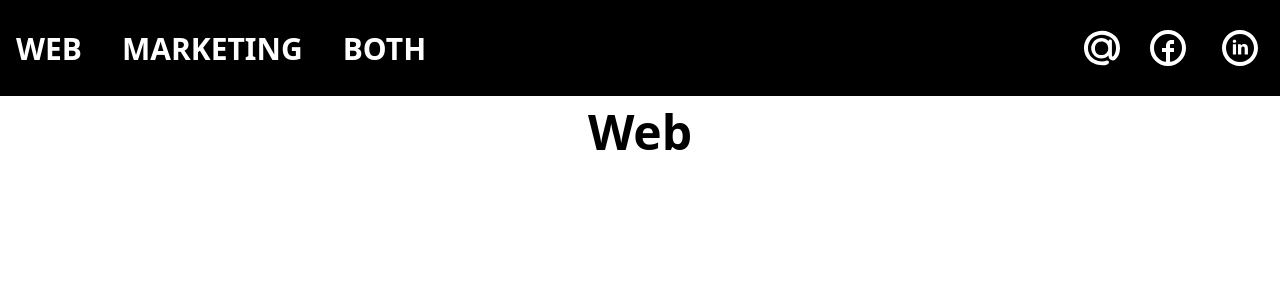
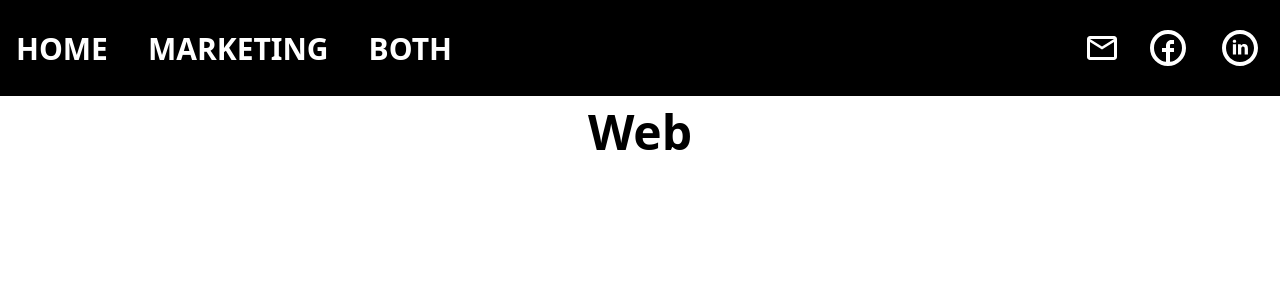
Before and after one commit to Banbanaste/Baker-n-Dozen, a Next.js app: page /web in a window 1280 px wide. Shown: the top 300 px of the page. Built offline with nearby package versions, Linux system fonts and the light colour scheme.

Commit message:
v2 patch 2

```diff
--- a/components/bottomNav.js
+++ b/components/bottomNav.js
@@ -1,13 +1,10 @@
-// Next.js libraries
-import Link from "next/link";
-
 // calendly
 import { openPopupWidget } from "react-calendly";
 
 // icons
 import { TiSocialFacebookCircular } from "react-icons/ti";
 import { TiSocialLinkedinCircular } from "react-icons/ti";
-import { SiMailDotRu } from "react-icons/si";
+import { MdMailOutline } from "react-icons/md";
 
 export default function Nav() {
   const calendlyClick = () => {
@@ -24,7 +21,7 @@ export default function Nav() {
         </a>
         <div className="flex text-3xl w-1/2 justify-between items-center">
           <a href="" className="hover:text-very_blue cursor-pointer text-2xl">
-            <SiMailDotRu />
+            <MdMailOutline />
           </a>
           <a href="" className="hover:text-very_blue cursor-pointer">
             <TiSocialFacebookCircular />
--- a/components/nav.js
+++ b/components/nav.js
@@ -4,26 +4,26 @@ import Link from "next/link";
 // icons
 import { TiSocialFacebookCircular } from "react-icons/ti";
 import { TiSocialLinkedinCircular } from "react-icons/ti";
-import { SiMailDotRu } from "react-icons/si";
+import { MdMailOutline } from "react-icons/md";
 
-export default function Nav() {
+export default function Nav(props) {
   return (
     <nav className="bg-black text-white">
       <div className="flex flex-wrap items-center h-full font-bold uppercase container mx-auto justify-between py-6 px-4">
         <div className="flex text-3xl phone:w-full phone:justify-between phone:text-2xl">
-          <Link href="/web">
+          <Link href={`/${props.a === "home" ? "" : props.a}`}>
             <h1 className="larger:mr-10 hover:text-very_blue cursor-pointer">
-              Web
+              {props.a}
             </h1>
           </Link>
-          <Link href="/marketing">
+          <Link href={`/${props.b}`}>
             <h1 className="larger:mr-10 hover:text-very_blue cursor-pointer">
-              Marketing
+              {props.b}
             </h1>
           </Link>
-          <Link href="/both">
+          <Link href={`/${props.c}`}>
             <h1 className="larger:mr-10 hover:text-very_blue cursor-pointer">
-              Both
+              {props.c}
             </h1>
           </Link>
         </div>
@@ -32,7 +32,7 @@ export default function Nav() {
             href=""
             className="mr-6 hover:text-very_blue cursor-pointer text-4xl self-center"
           >
-            <SiMailDotRu />
+            <MdMailOutline />
           </a>
           <a href="" className="mr-6 hover:text-very_blue cursor-pointer">
             <TiSocialFacebookCircular />
--- a/pages/both.js
+++ b/pages/both.js
@@ -1,11 +1,11 @@
 // components
-import Nav from '../components/nav'
+import Nav from "../components/nav";
 
 export default function BothPage() {
   return (
     <>
-      <Nav />
+      <Nav a="home" b="marketing" c="web" />
       <h1 className="text-center text-5xl font-extrabold">Marketing & Web</h1>
     </>
-  )
+  );
 }
--- a/pages/index.js
+++ b/pages/index.js
@@ -12,7 +12,7 @@ export default function IndexPage() {
       <Head>
         <title>Caveman Consulting Co.</title>
       </Head>
-      <Nav />
+      <Nav a="marketing" b="web" c="both" />
       <BottomNav />
       <LandingPage />
     </>
--- a/pages/marketing.js
+++ b/pages/marketing.js
@@ -1,11 +1,11 @@
 // components
-import Nav from '../components/nav'
+import Nav from "../components/nav";
 
 export default function MarketingPage() {
   return (
     <>
-      <Nav />
+      <Nav a="home" b="web" c="both" />
       <h1 className="text-center text-5xl font-extrabold">Marketing</h1>
     </>
-  )
+  );
 }
--- a/pages/web.js
+++ b/pages/web.js
@@ -1,11 +1,11 @@
 // components
-import Nav from '../components/nav'
+import Nav from "../components/nav";
 
 export default function WebPage() {
   return (
     <>
-      <Nav />
+      <Nav a="home" b="marketing" c="both" />
       <h1 className="text-center text-5xl font-extrabold">Web</h1>
     </>
-  )
+  );
 }
```
